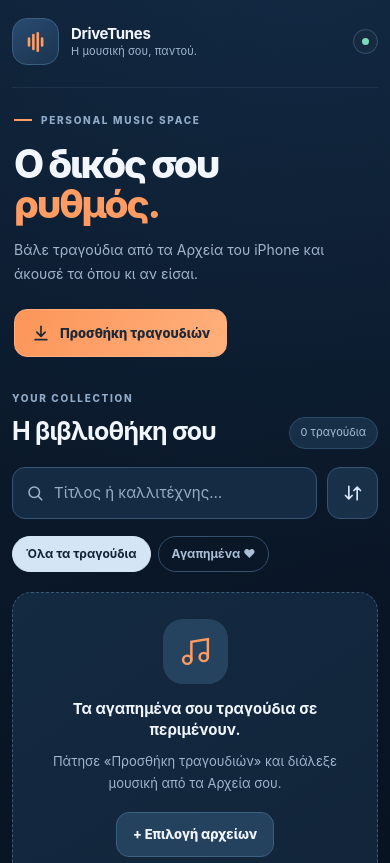
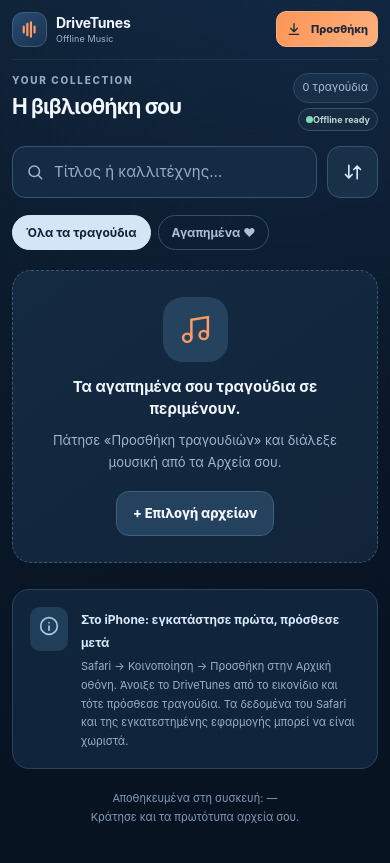
Before and after one commit to Andrew201456/DriveTunes, a plain HTML site: page index.html in a window 390 px wide. Shown: the top 863 px of the page. Drawn offline with Linux system fonts and the light colour scheme.

Commit message:
Simplify DriveTunes header and prefer previous/next song controls
* Simplify player header and prefer track controls on lock screen

* Correct compact-header test to match actual button classes

```diff
--- a/app.js
+++ b/app.js
@@ -361,9 +361,9 @@
     if(next==null){audio.pause();updatePlayButton();return;}
     await loadTrack(next,true);
   }
-  async function playPrevious(){
+  async function playPrevious(alwaysPrevious=false){
     if(currentId==null)return;
-    if(audio.currentTime>3){audio.currentTime=0;return;}
+    if(!alwaysPrevious&&audio.currentTime>3){audio.currentTime=0;return;}
     const previous=nextIdFromQueue(currentId,false);
     if(previous!==null)await loadTrack(previous,true);
     else audio.currentTime=0;
@@ -428,10 +428,14 @@
     if(!('mediaSession' in navigator))return;
     const safe=(action,fn)=>{try{navigator.mediaSession.setActionHandler(action,fn)}catch(_){}};
     safe('play',()=>startPlayback());safe('pause',()=>audio.pause());
-    safe('previoustrack',()=>playPrevious());safe('nexttrack',()=>playNext());
-    safe('seekto',details=>{if(Number.isFinite(details.seekTime)&&Number.isFinite(audio.duration))audio.currentTime=Math.max(0,Math.min(details.seekTime,audio.duration));});
-    safe('seekbackward',details=>{audio.currentTime=Math.max(0,audio.currentTime-(details.seekOffset||10));});
-    safe('seekforward',details=>{if(Number.isFinite(audio.duration))audio.currentTime=Math.min(audio.duration,audio.currentTime+(details.seekOffset||10));});
+    // Lock screen and Bluetooth transport controls should change SONGS.
+    safe('previoustrack',()=>playPrevious(true));
+    safe('nexttrack',()=>playNext());
+    // Explicitly unregister seeking actions so the app doesn't request ±10s controls.
+    // Safari/iOS can still choose its own OS-level control layout.
+    safe('seekbackward',null);
+    safe('seekforward',null);
+    safe('seekto',null);
     safe('stop',()=>{audio.pause();audio.currentTime=0;});
   }
   function syncProgress(){
--- a/index.html
+++ b/index.html
@@ -18,27 +18,25 @@
 <body>
   <div class="app-shell">
     <header class="app-header">
-      <div class="logo-mark" aria-hidden="true"><svg viewBox="0 0 32 32"><path d="M8 20V12m5 12V8m5 18V6m5 14v-8"/></svg></div>
-      <div class="app-heading"><strong>DriveTunes</strong><span>Η μουσική σου, παντού.</span></div>
-      <span id="networkStatus" class="connection" aria-label="Κατάσταση σύνδεσης"><span class="status-dot"></span><span id="networkText">Offline ready</span></span>
+      <div class="app-brand">
+        <div class="logo-mark" aria-hidden="true"><svg viewBox="0 0 32 32"><path d="M8 20V12m5 12V8m5 18V6m5 14v-8"/></svg></div>
+        <div class="app-heading"><strong>DriveTunes</strong><span>Offline Music</span></div>
+      </div>
+      <div class="header-tools">
+        <button id="installBtn" type="button" class="outline-button compact-install" aria-label="Εγκατάσταση εφαρμογής" hidden>Εγκατάσταση</button>
+        <button id="importTop" type="button" class="primary-button compact-import"><svg class="ico" viewBox="0 0 24 24" aria-hidden="true"><path d="M12 4v12m-5-5 5 5 5-5M5 20h14"/></svg><span>Προσθήκη</span></button>
+      </div>
     </header>
 
     <main>
-      <section class="hero" aria-label="Μουσική βιβλιοθήκη">
-        <div class="eyebrow"><span class="tiny-line"></span> PERSONAL MUSIC SPACE</div>
-        <h1>Ο δικός σου<br><em>ρυθμός.</em></h1>
-        <p>Βάλε τραγούδια από τα Αρχεία του iPhone και άκουσέ τα όπου κι αν είσαι.</p>
-        <div class="hero-actions">
-          <button id="importTop" type="button" class="primary-button"><svg class="ico" viewBox="0 0 24 24"><path d="M12 4v12m-5-5 5 5 5-5M5 20h14"/></svg> Προσθήκη τραγουδιών</button>
-          <button id="installBtn" type="button" class="outline-button" hidden>Εγκατάσταση</button>
-        </div>
-      </section>
-
       <div id="notice" role="status" aria-live="polite" class="notice" hidden></div>
       <div id="importProgress" class="import-progress" hidden><span id="importText">Εισαγωγή…</span><div class="progress-track"><span id="importBar"></span></div></div>
 
       <section class="library" aria-label="Βιβλιοθήκη τραγουδιών">
-        <div class="section-heading"><div><span class="eyebrow">YOUR COLLECTION</span><h2>Η βιβλιοθήκη σου</h2></div><span id="trackCount" class="counter">0 τραγούδια</span></div>
+        <div class="section-heading"><div><span class="eyebrow">YOUR COLLECTION</span><h2>Η βιβλιοθήκη σου</h2></div><div class="library-stats">
+          <span id="trackCount" class="counter">0 τραγούδια</span>
+          <span id="networkStatus" class="connection" aria-label="Κατάσταση σύνδεσης"><span class="status-dot"></span><span id="networkText">Offline ready</span></span>
+        </div></div>
         <div class="toolbar">
           <label class="search-wrap"><svg class="ico" viewBox="0 0 24 24"><circle cx="11" cy="11" r="7"/><path d="m16 16 5 5"/></svg><input type="search" id="search" placeholder="Τίτλος ή καλλιτέχνης…" autocomplete="off" aria-label="Αναζήτηση τραγουδιού"></label>
           <button id="sortBtn" type="button" class="sort-button" aria-label="Αλλαγή σειράς" title="Αλλαγή σειράς"><svg class="ico" viewBox="0 0 24 24"><path d="m7 4 0 15m-4-4 4 4 4-4M17 20V5m-4 4 4-4 4 4"/></svg></button>
--- a/style.css
+++ b/style.css
@@ -20,3 +20,41 @@ button,input{font:inherit}button{cursor:pointer;touch-action:manipulation}button
 @media(max-width:390px){.app-shell{padding-left:12px;padding-right:12px}.hero{padding-top:25px}.hero h1{font-size:39px}.player-dock{padding-left:12px;padding-right:12px}.connection{font-size:0;gap:0;padding:8px}.connection .status-dot{width:7px;height:7px}.track{gap:8px}.track-art{width:42px;height:42px}.track-action{width:33px}.app-heading strong{font-size:15px}}
 @media(min-width:900px){.hero{padding-top:40px}}
 @media(prefers-reduced-motion:reduce){*{scroll-behavior:auto!important;transition:none!important}}
+
+/* Compact app bar. Go straight to the music library — no oversized hero. */
+.app-header{display:flex;align-items:center;justify-content:space-between;gap:10px;padding:calc(11px + env(safe-area-inset-top,0px)) 0 12px;border-bottom:1px solid rgba(155,187,227,.1)}
+.app-brand{display:flex;align-items:center;gap:9px;min-width:0}
+.app-header .logo-mark{width:38px;height:38px;border-radius:11px}
+.app-header .logo-mark svg{width:23px;height:23px}
+.app-header .app-heading strong{font-size:15px;letter-spacing:-.25px}
+.app-header .app-heading span{font-size:10px;line-height:1.2}
+.header-tools{display:flex;align-items:center;gap:6px;flex:none}
+.compact-import,.compact-install{min-height:38px;padding:8px 11px;border-radius:10px;font-size:12px;line-height:1.15;white-space:nowrap}
+.compact-import .ico{width:16px;height:16px}
+.compact-install{padding-left:10px;padding-right:10px}
+.library{margin-top:13px}
+.library .section-heading{align-items:center;gap:8px;margin-bottom:15px}
+.library .section-heading h2{font-size:22px;margin-top:4px}
+.library-stats{display:flex;align-items:center;justify-content:flex-end;gap:6px;flex-wrap:wrap}
+.library-stats .connection{margin-left:0;padding:6px 8px;font-size:9px}
+.library-stats .counter{padding:6px 9px}
+@media(max-width:420px){
+ .app-header{gap:7px}
+ .app-header .logo-mark{width:35px;height:35px}
+ .app-header .app-heading strong{font-size:14px}
+ .app-header .app-heading span{font-size:9px}
+ .header-tools{gap:5px}
+ .compact-import{min-height:36px;padding:8px 9px;font-size:11px}
+ .compact-install{font-size:0;padding:7px 9px;min-height:36px;min-width:34px}
+ .compact-install::before{content:"⇩";font-size:16px;line-height:1}
+ .library .section-heading{align-items:flex-start}
+ .library .section-heading h2{font-size:21px}
+ .library-stats{flex-direction:column;align-items:flex-end;gap:5px}
+ .library-stats .connection{padding:4px 7px}
+}
+@media(max-width:350px){
+ .app-header .app-heading span{display:none}
+ .app-header .logo-mark{width:32px;height:32px}
+ .compact-import .ico{width:15px;height:15px}
+ .compact-import{padding:7px 8px}
+}
--- a/sw.js
+++ b/sw.js
@@ -1,5 +1,5 @@
 /* Offline app shell only. Imported audio remains in private IndexedDB on this device. */
-const CACHE = 'drivetunes-shell-v1';
+const CACHE = 'drivetunes-shell-v2';
 const SHELL = ['./', './index.html', './style.css', './app.js', './manifest.webmanifest', './assets/icon.svg', './assets/icon-192.png', './assets/icon-512.png', './assets/apple-touch-icon.png'];
 self.addEventListener('install', event => {
   event.waitUntil(caches.open(CACHE).then(cache => cache.addAll(SHELL)).then(() => self.skipWaiting()));
```
Also changed, not shown: tests/validate.mjs (+9 -0 lines).
